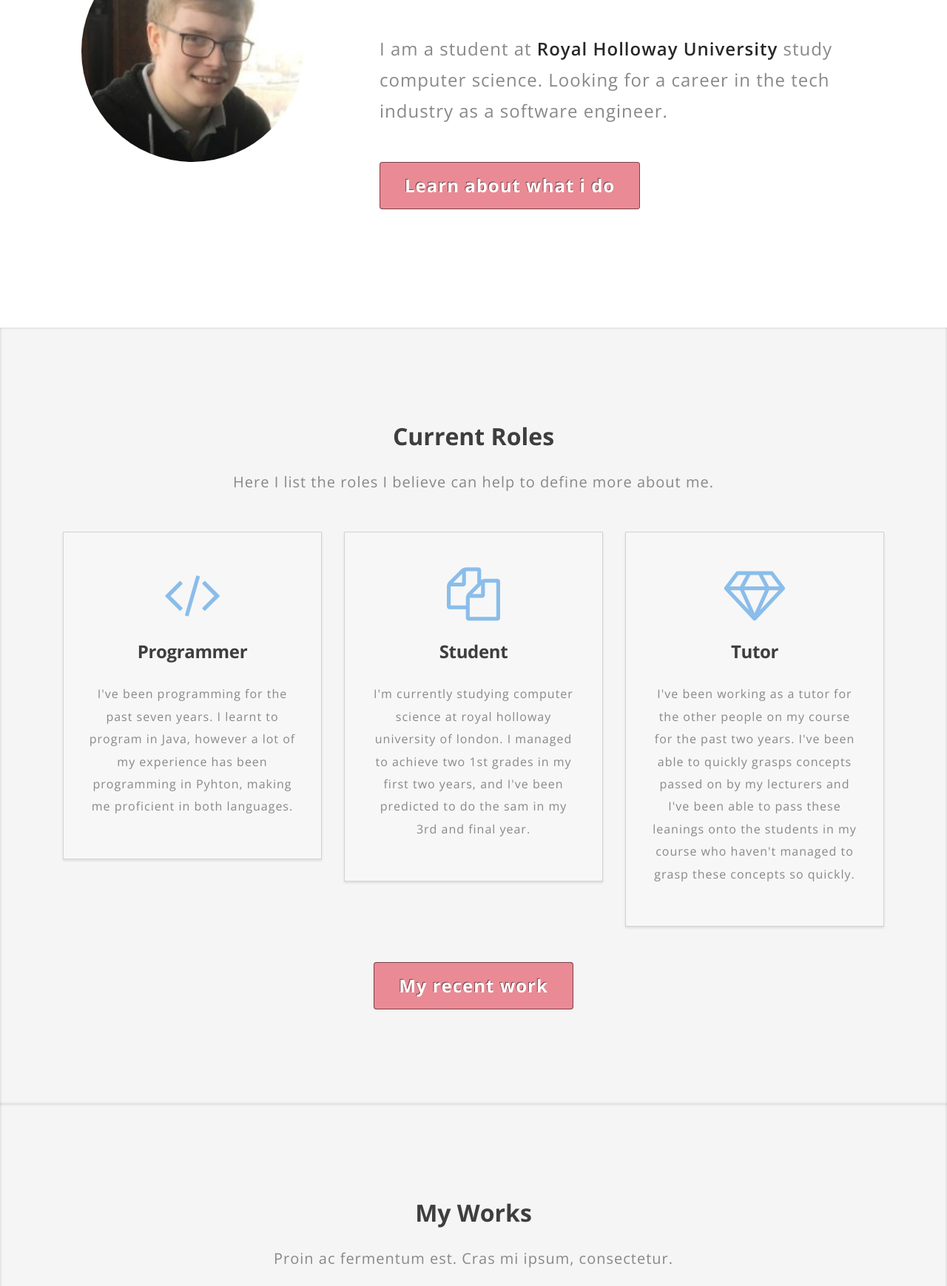
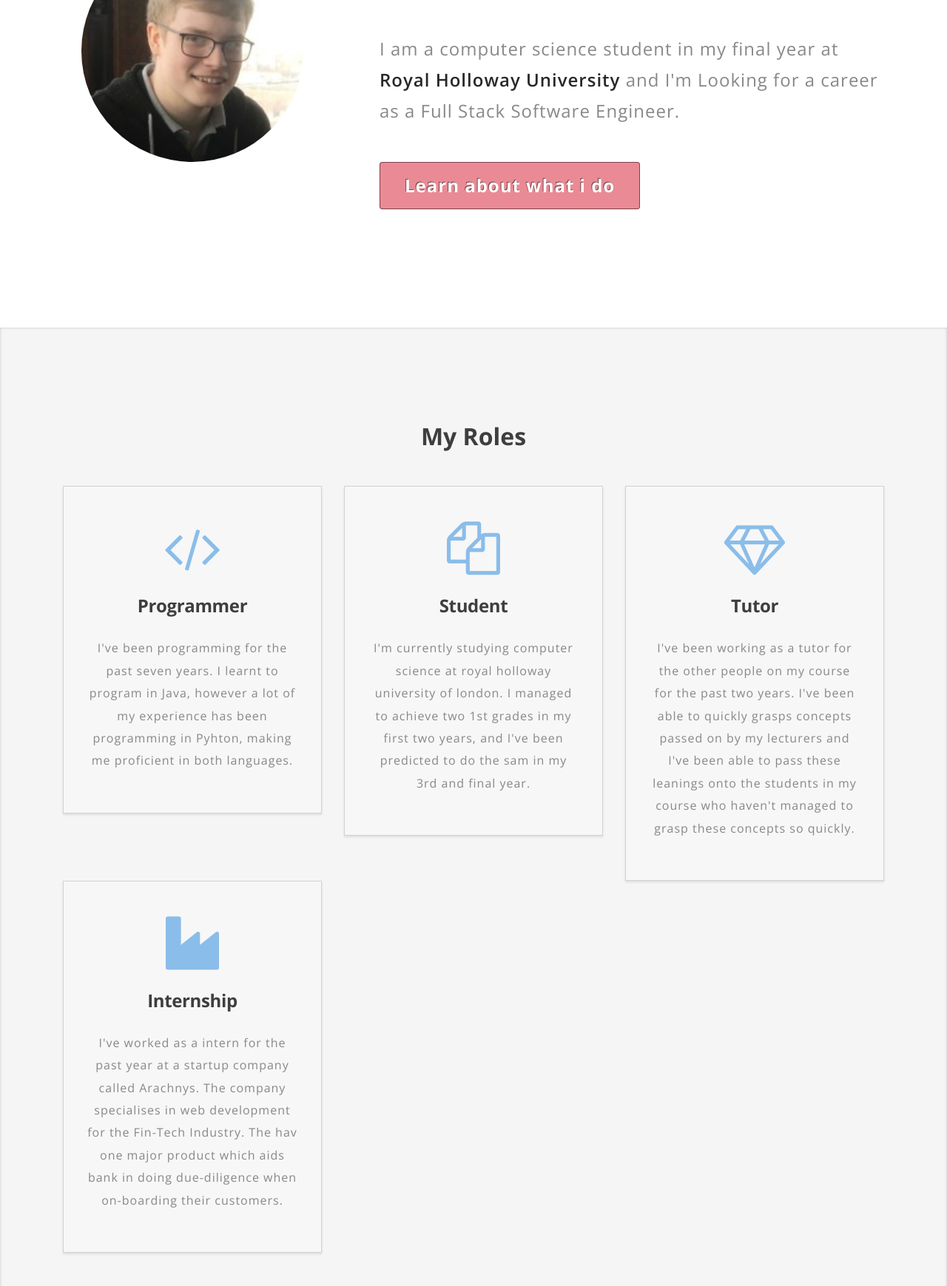
Before and after one commit to ben-griffiths/ben-griffiths.github.io, a plain HTML site: page index.html in a window 1280 px wide. Shown: the part 241-1980 px from the top of the page at 74% size. Drawn offline with nearby package versions, Linux system fonts and the light colour scheme.

Commit message:
adding industry work

```diff
--- a/index.html
+++ b/index.html
@@ -69,8 +69,8 @@ License URL: http://creativecommons.org/licenses/by/3.0/
                 <div class="col-lg-8 advantage-grid-info">
                     <div class="advantage_left">
                         <h1 class="heading text-capitalize mb-sm-5 mb-4">Hi. I'm <span>Ben Griffiths.</span></h1>
-                        <p class="mt-4">I am a student at <span>Royal Holloway University </span> study computer
-                            science. Looking for a career in the tech industry as a software engineer.</p>
+                        <p class="mt-4">I am a computer science student in my final year at <span>Royal Holloway
+                            University</span> and I'm Looking for a career as a Full Stack Software Engineer.</p>
                         <a href="#services" class="banner-button btn mt-5 scroll">Learn about what i do</a>
                     </div>
                 </div>
@@ -80,8 +80,7 @@ License URL: http://creativecommons.org/licenses/by/3.0/
 </section>
 <div class="agileits-services" id="services">
     <div class="container">
-        <h2 class="heading text-capitalize"> Current Roles </h2>
-        <p class="subs mt-4">Here I list the roles I believe can help to define more about me.</p>
+        <h2 class="heading text-capitalize"> My Roles </h2>
         <div class="agileits-services-row row pt-md-5 pb-5  text-center">
             <div class="col-lg-4">
                 <div class="agileits-services-grids mt-lg-0 mt-md-0 mt-5">
@@ -89,7 +88,6 @@ License URL: http://creativecommons.org/licenses/by/3.0/
                     <h4 class="mt-4 mb-4">Programmer</h4>
                     <p>I've been programming for the past seven years. I learnt to program in Java, however a lot of
                         my experience has been programming in Pyhton, making me proficient in both languages. </p>
-
                 </div>
             </div>
             <div class="col-lg-4">
@@ -111,6 +109,15 @@ License URL: http://creativecommons.org/licenses/by/3.0/
                         quickly.</p>
                 </div>
             </div>
+            <div class="col-lg-4  mt-lg-0 mt-5">
+                <div class="agileits-services-grids">
+                    <span class="fa fa-industry"></span>
+                    <h4 class="mt-4 mb-4">Internship</h4>
+                    <p>I've worked as a intern for the past year at a startup company called Arachnys. The company
+                        specialises in web development for the Fin-Tech Industry. The hav one major product which aids bank
+                        in doing due-diligence when on-boarding their customers.</p>
+                </div>
+            </div>
         </div>
         <a href="#work" class="banner-button btn">My recent work</a>
     </div>
@@ -126,9 +133,10 @@ License URL: http://creativecommons.org/licenses/by/3.0/
                     <img src="images/g1.jpg" alt="news image" class="img-fluid">
                     <div class="news_bt">
                         <h4>Concrete Plants Uk</h4>
-                        <p class="mt-4">In the project I made a map using the google maps javascript api whcih contains
-                            all of the concrete plants in the uk. I got this information using scarping techniques from
-                            the website of large concrete manufactures. <a
+                        <p class="mt-4">For this project I created a map using the google maps javascript api which
+                            contains
+                            all of the concrete plants in the uk. I got this information using scraping techniques from
+                            a number of large concrete manufactures. <a
                                     href="https://ben-griffiths.github.io/concreteplants-uk/">Link</a></p>
 
                     </div>
```
